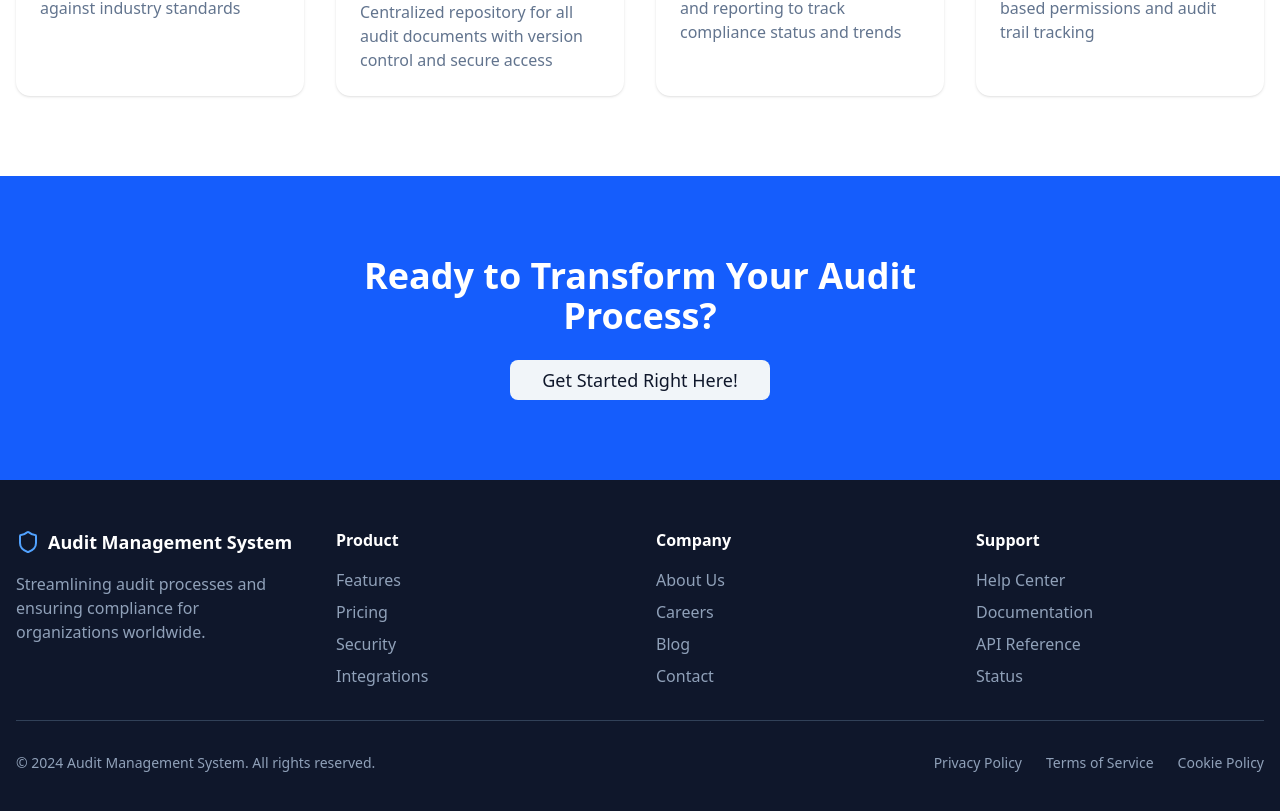
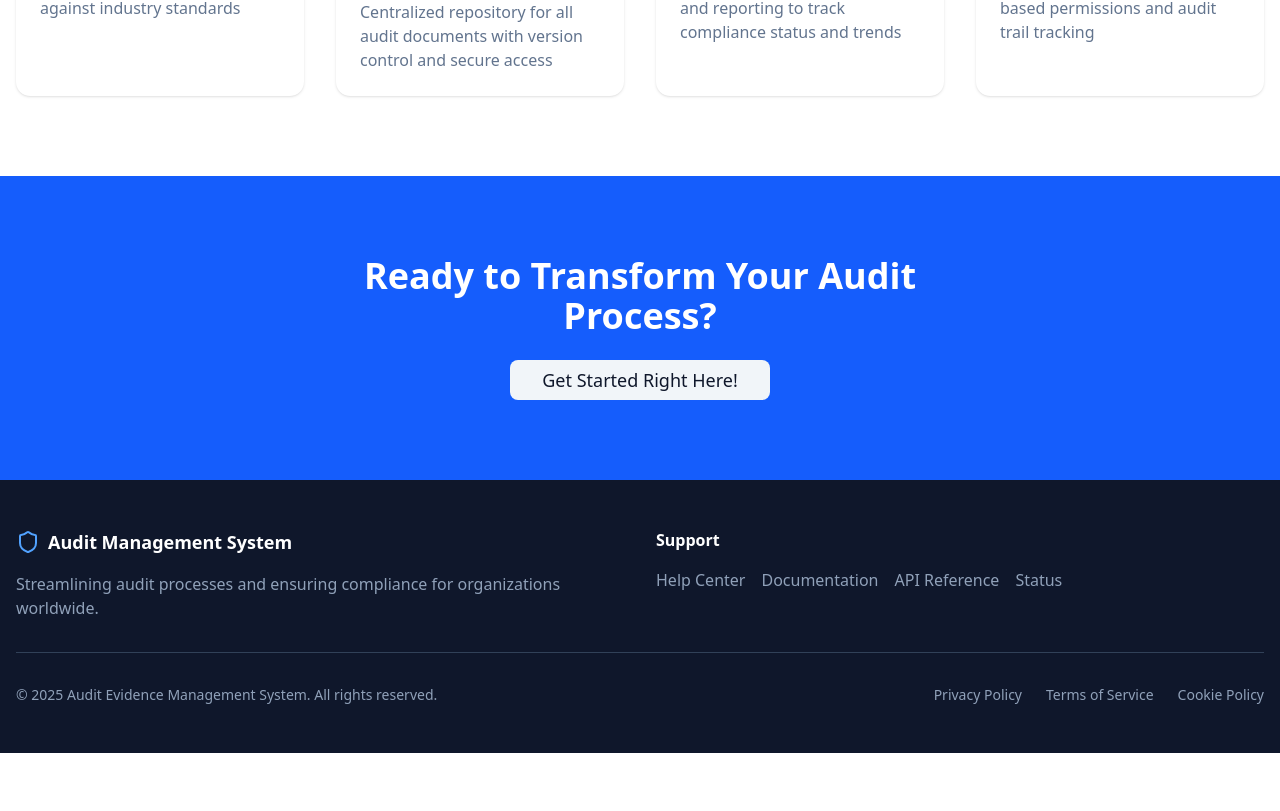
Before and after one commit to Swaraj07082/AuditEMS, a Next.js app in the folder frontend/dfrontend/: page / in a window 1280 px wide. Shown: the part 1120-1931 px from the top of the page. After the commit the page ends 1873 px from the top, so only its background shows below. Built offline with nearby package versions, Linux system fonts and the light colour scheme.

Commit message:
More Frontend and UI changes

```diff
--- a/frontend/dfrontend/src/app/Components/landing-page.tsx
+++ b/frontend/dfrontend/src/app/Components/landing-page.tsx
@@ -230,7 +230,7 @@ export default function LandingPage() {
       {/* Footer */}
       <footer className="bg-slate-900 text-white py-12">
         <div className="container mx-auto px-4">
-          <div className="grid md:grid-cols-4 gap-8 mb-8">
+          <div className="grid md:grid-cols-2 gap-8 mb-8">
             <div className="space-y-4">
               <div className="flex items-center space-x-2">
                 <Shield className="h-6 w-6 text-blue-400" />
@@ -241,61 +241,11 @@ export default function LandingPage() {
               </p>
             </div>
 
-            <div>
-              <h3 className="font-semibold mb-4">Product</h3>
-              <ul className="space-y-2 text-slate-400">
-                <li>
-                  <Link href="#" className="hover:text-white transition-colors">
-                    Features
-                  </Link>
-                </li>
-                <li>
-                  <Link href="#" className="hover:text-white transition-colors">
-                    Pricing
-                  </Link>
-                </li>
-                <li>
-                  <Link href="#" className="hover:text-white transition-colors">
-                    Security
-                  </Link>
-                </li>
-                <li>
-                  <Link href="#" className="hover:text-white transition-colors">
-                    Integrations
-                  </Link>
-                </li>
-              </ul>
-            </div>
 
-            <div>
-              <h3 className="font-semibold mb-4">Company</h3>
-              <ul className="space-y-2 text-slate-400">
-                <li>
-                  <Link href="#" className="hover:text-white transition-colors">
-                    About Us
-                  </Link>
-                </li>
-                <li>
-                  <Link href="#" className="hover:text-white transition-colors">
-                    Careers
-                  </Link>
-                </li>
-                <li>
-                  <Link href="#" className="hover:text-white transition-colors">
-                    Blog
-                  </Link>
-                </li>
-                <li>
-                  <Link href="#" className="hover:text-white transition-colors">
-                    Contact
-                  </Link>
-                </li>
-              </ul>
-            </div>
 
             <div>
           <h3 className="font-semibold mb-4">Support</h3>
-              <ul className="space-y-2 text-slate-400">
+          <ul className="flex space-x-4 text-slate-400">
             <li>
               <Link href="#" className="hover:text-white transition-colors">
                 Help Center
@@ -318,12 +268,13 @@ export default function LandingPage() {
             </li>
           </ul>
         </div>
+
           </div>
 
           <Separator className="bg-slate-700 mb-8" />
 
           <div className="flex flex-col md:flex-row justify-between items-center space-y-4 md:space-y-0">
-            <div className="text-slate-400 text-sm">© 2024 Audit Management System. All rights reserved.</div>
+            <div className="text-slate-400 text-sm">© 2025 Audit Evidence Management System. All rights reserved.</div>
             <div className="flex space-x-6 text-sm text-slate-400">
               <Link href="#" className="hover:text-white transition-colors">
                 Privacy Policy
```
Lines whose indentation alone changed are shown as unchanged.
